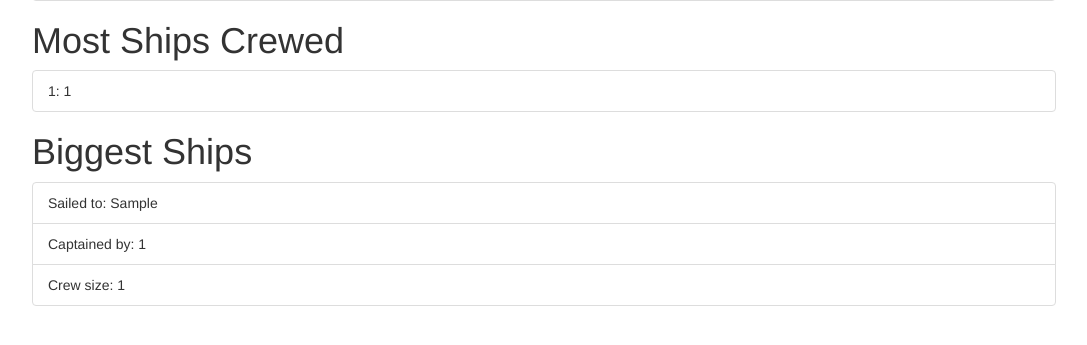
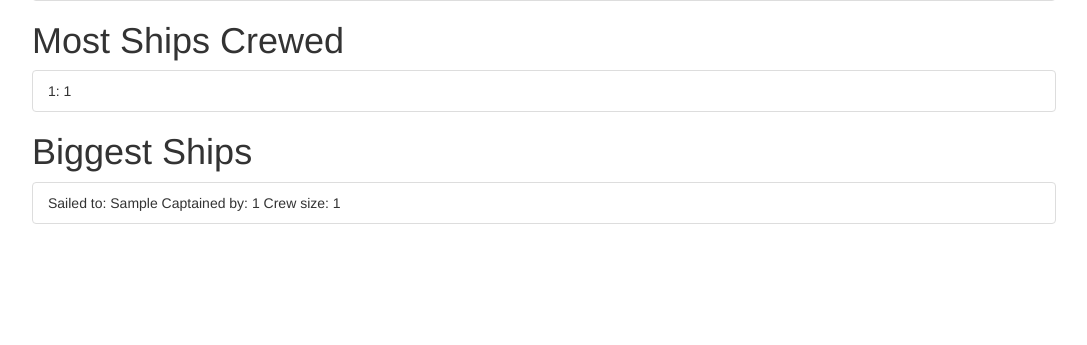
Before and after one commit to Sahil5/LunchShip, a Flask app: page /leaderboards in a window 1280 px wide. Shown: the part 181-526 px from the top of the page, without its empty margins (96-1183 px from the left). Run offline with Flask 2, Linux system fonts and the light colour scheme; tables that the repository leaves empty hold one stand-in row (values such as "Sample post"); parts of the project's set-up code (start-up, migrations or seed data) failed here and were passed over; some libraries are stand-ins or nearby versions.

Commit message:
Fixed previous change

```diff
--- a/templates/leaderboards.html
+++ b/templates/leaderboards.html
@@ -22,11 +22,7 @@
         {% for destination, captain, count in biggest_ships %}
             <li class="list-group-item">
                 Sailed to: {{destination}}
-            </li>
-            <li class="list-group-item">
                 Captained by: {{captain}}
-            </li>
-            <li class="list-group-item">
                 Crew size: {{count}}
             </li>
         {% endfor %}
```
